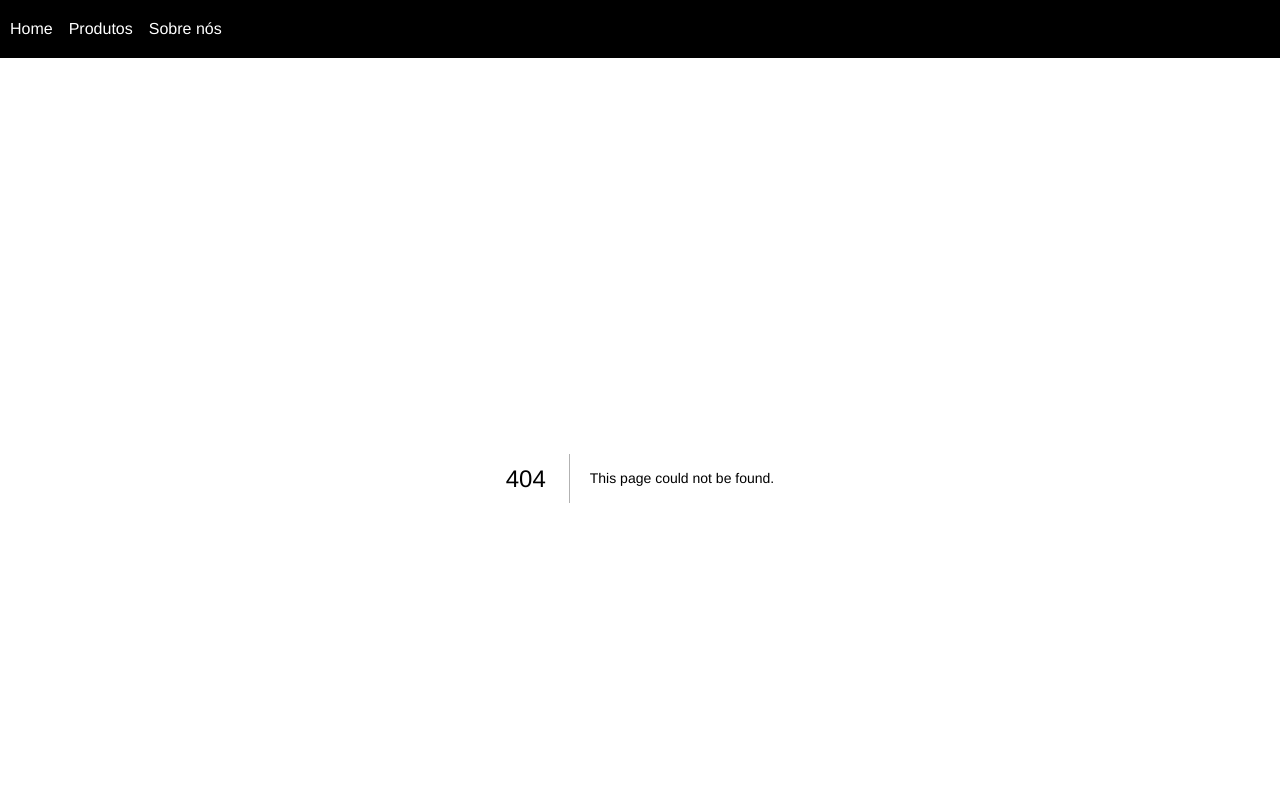
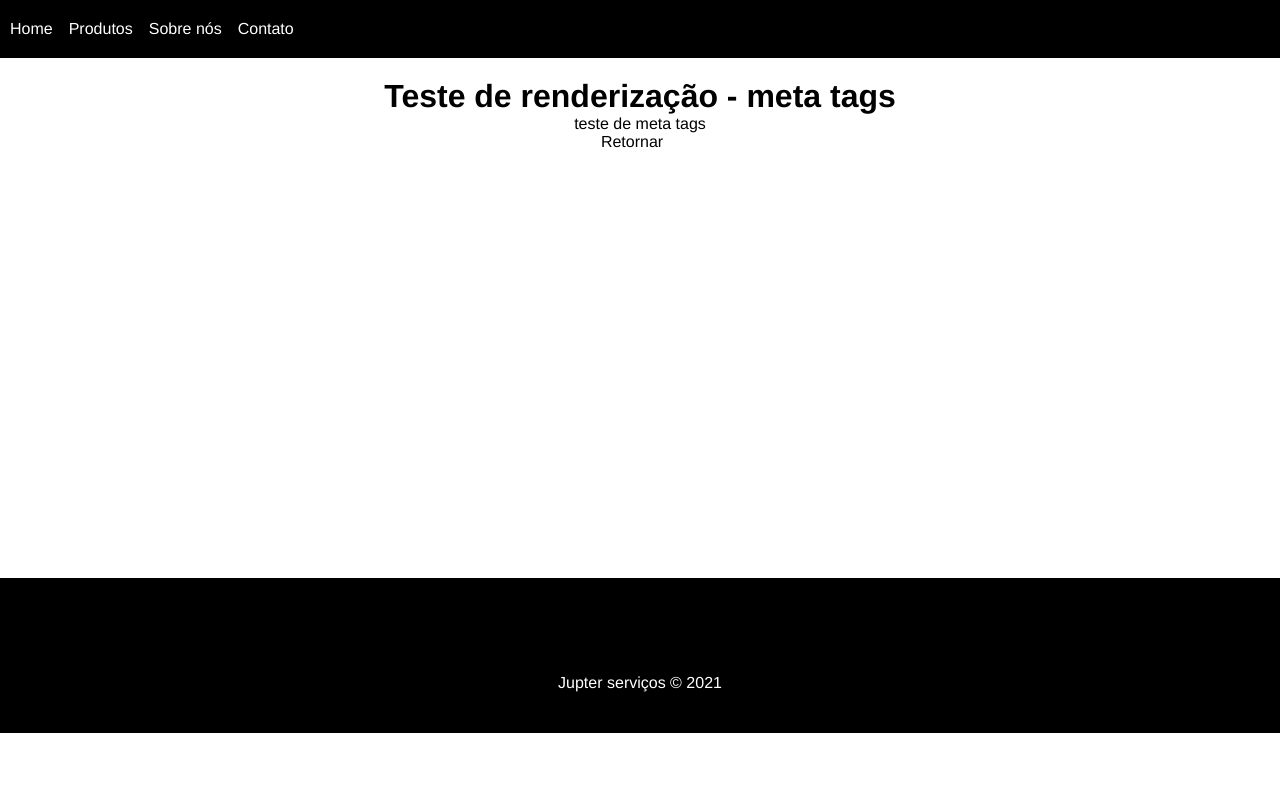
Before and after one commit to jadelcruz1/Treino-Next.js, a Next.js app: page /Contato in a window 1280 px wide. Before the commit this address had no page. Shown: the top 800 px of the page. Built offline with nearby package versions, Linux system fonts and the light colour scheme.

Commit message:
Meta-tags

```diff
--- a/components/Navbar.js
+++ b/components/Navbar.js
@@ -28,6 +28,15 @@ export default function Navbar(){
             </Link>
             </li>
 
+            <li>
+
+            <Link href="/Contato">
+                <a> Contato </a>
+            </Link>
+            </li>
+
+
+
       </ul>
 
     )
--- /dev/null
+++ b/pages/Contato/index.js
@@ -0,0 +1,19 @@
+import Link from 'next/link'
+
+export default function Contato (){
+    return (
+        <>
+
+
+            <h1> Teste de renderização - meta tags</h1>
+
+            <p> teste de meta tags</p>
+
+            <Link href="/">
+            <a> Retornar </a>
+
+            </Link>
+
+        </>
+    )
+}
--- a/pages/products/pants/bluepants.js
+++ b/pages/products/pants/bluepants.js
@@ -9,8 +9,3 @@ export default function Bluepants(){
         </>
     )
 }
-
-/*aqui temos o exemplo pratico de nested routes, rotas mais robustas.
-rotas aninhadas. ou seja mais barras após a barra / products/pants/ redpants.
- lembrar sempre de ter dentro da pasta o index.js, pois ele que irá criar a rota.
- */
--- a/styles/MainContainer.module.css
+++ b/styles/MainContainer.module.css
@@ -5,7 +5,7 @@
 }
 
 .container a{
-    color: #FFF;
+    color: black;
     margin-right: 1em;
     text-decoration: none;
     transition: 0.3s;
@@ -13,5 +13,5 @@
 
 
 .container a:hover {
-    color: yellow;
+    color: black;
 }
```
Also changed, not shown: pages/index.js (+25 -4 lines).
